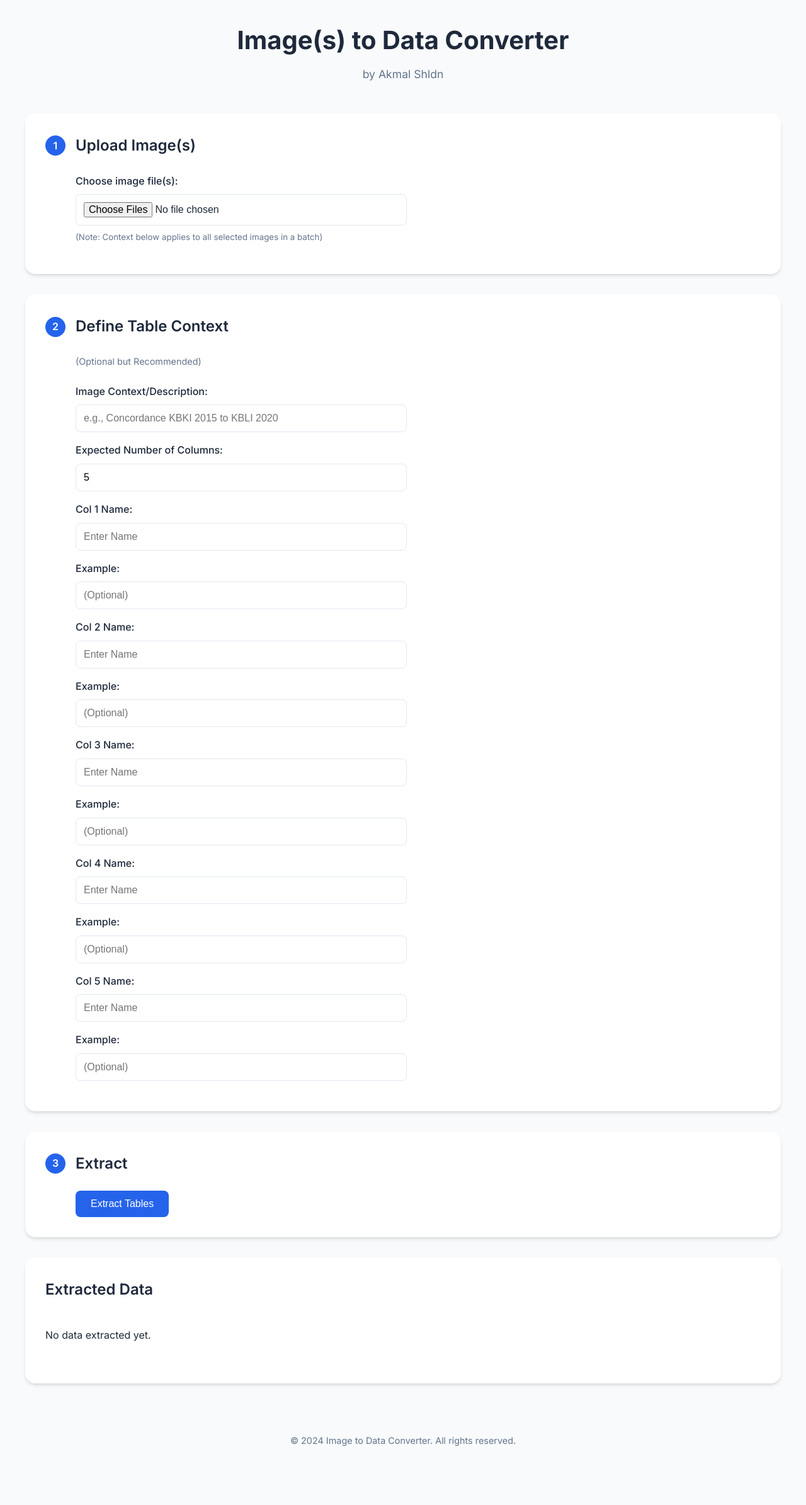
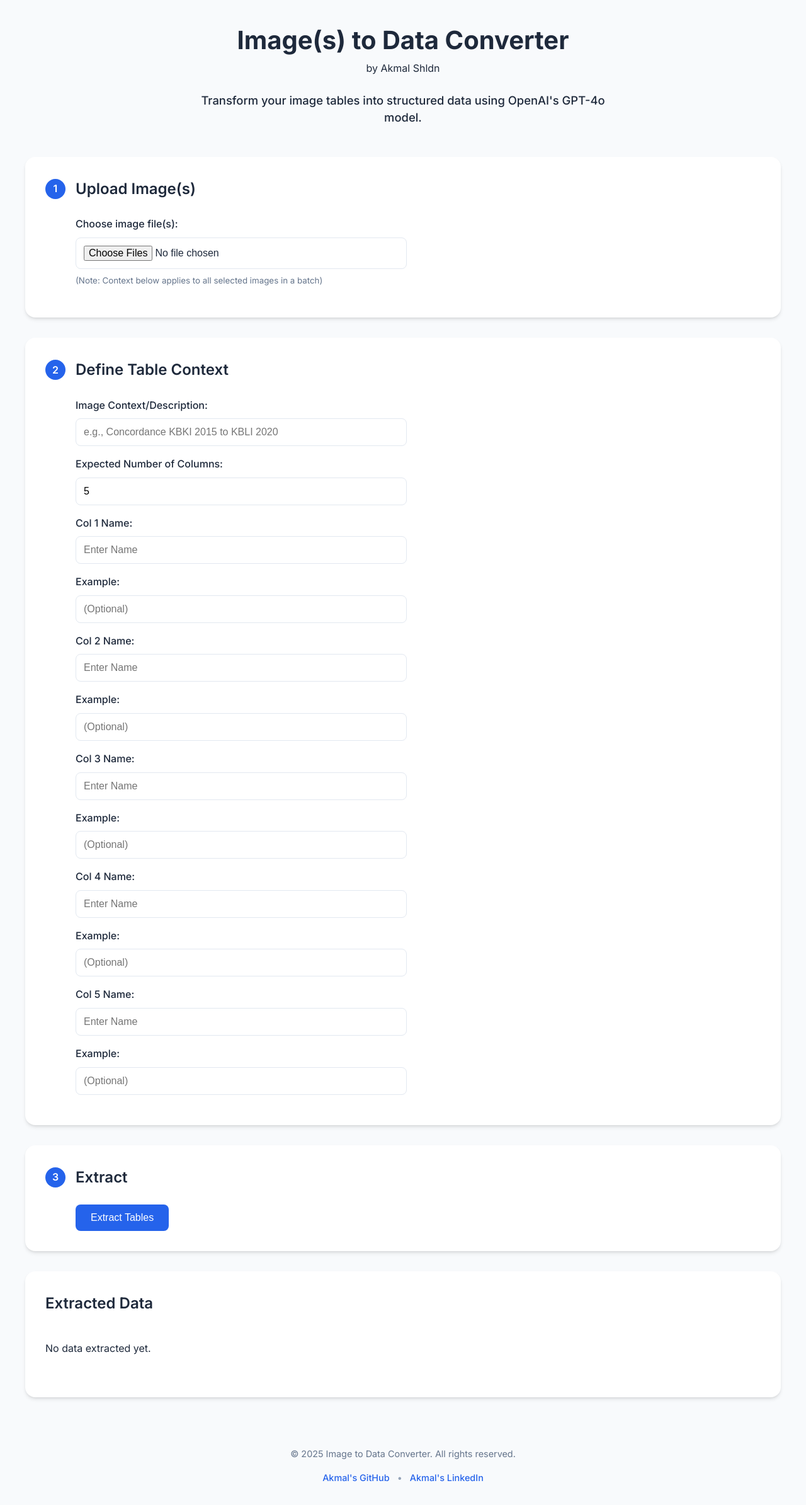
Before and after one commit to akmaalsh/2025p_ImagetoData, a plain HTML site: page Image to Data/frontend/index.html in a window 1280 px wide. Shown: the whole page at 63% size. Before the commit the page ends 2344 px from the top, so only its background shows below. Drawn offline with Linux system fonts and the light colour scheme.

Commit message:
Update UI description and social links

```diff
--- a/Image to Data/frontend/index.html
+++ b/Image to Data/frontend/index.html
@@ -13,6 +13,9 @@
         <header>
             <h1>Image(s) to Data Converter</h1>
             <p class="author">by Akmal Shldn</p>
+            <div class="description">
+                <p>Transform your image tables into structured data using OpenAI's GPT-4o model.</p>
+            </div>
         </header>
 
         <form id="uploadForm">
@@ -34,7 +37,6 @@
                     <h2>Define Table Context</h2>
                 </div>
                 <div class="section-content">
-                    <p class="section-description">(Optional but Recommended)</p>
                     <label for="imageDescription">Image Context/Description:</label>
                     <input type="text" id="imageDescription" name="imageDescription" placeholder="e.g., Concordance KBKI 2015 to KBLI 2020">
 
@@ -74,7 +76,12 @@
     </div>
 
     <footer>
-        <p>© 2024 Image to Data Converter. All rights reserved.</p>
+        <p>© 2025 Image to Data Converter. All rights reserved.</p>
+        <div class="social-links">
+            <a href="https://github.com/akmaalsh" target="_blank" rel="noopener noreferrer">Akmal's GitHub</a>
+            <span class="separator">•</span>
+            <a href="https://www.linkedin.com/in/akmalshalahuddin/" target="_blank" rel="noopener noreferrer">Akmal's LinkedIn</a>
+        </div>
     </footer>
 
     <script src="script.js"></script>
--- a/Image to Data/frontend/style.css
+++ b/Image to Data/frontend/style.css
@@ -37,9 +37,25 @@ h1 {
 }
 
 .author {
-    color: #64748b;
-    margin: 0.5rem 0 0 0;
-    font-size: 1.1rem;
+    color: var(--text-secondary);
+    margin: 0;
+    font-size: 1rem;
+}
+
+.description {
+    max-width: 700px;
+    margin: 1.5rem auto 0;
+    color: var(--text-color);
+}
+
+.description p {
+    margin: 0.5rem 0;
+    font-size: 1.15rem;
+    line-height: 1.5;
+}
+
+.description p:first-child {
+    font-weight: 500;
 }
 
 h2 {
@@ -230,3 +246,24 @@ footer {
     color: #64748b;
     font-size: 0.9rem;
 }
+
+.social-links {
+    margin-top: 0.5rem;
+}
+
+.social-links a {
+    color: var(--primary-color);
+    text-decoration: none;
+    font-weight: 500;
+    transition: color 0.15s ease;
+}
+
+.social-links a:hover {
+    color: var(--primary-hover);
+    text-decoration: underline;
+}
+
+.social-links .separator {
+    margin: 0 0.5rem;
+    color: #94a3b8;
+}
```
